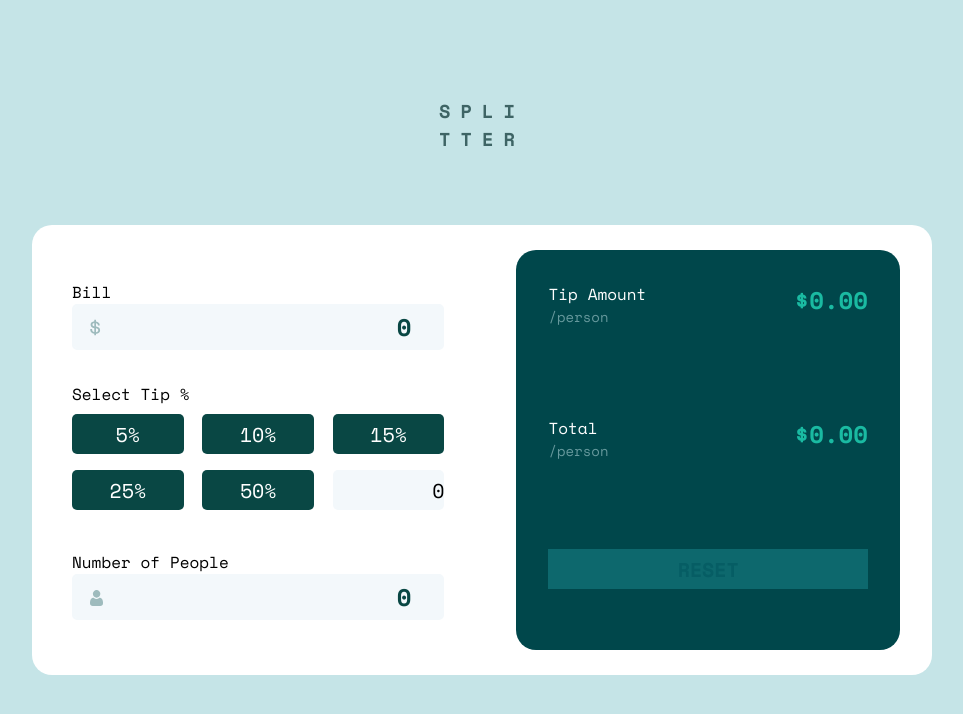
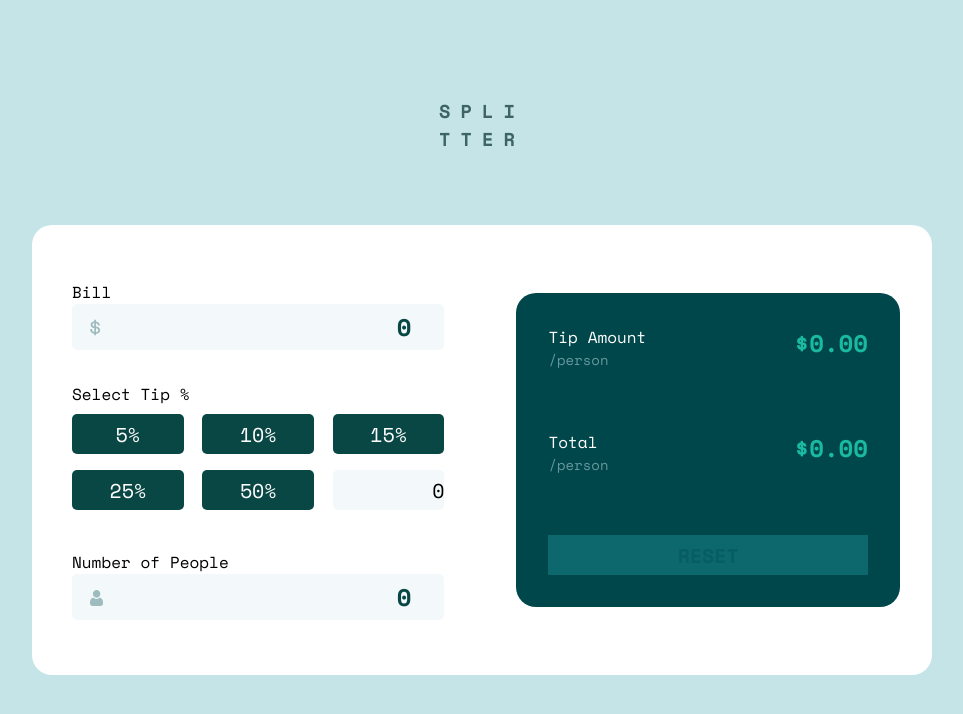
Before and after one commit to chalobonDen/tip-calculator, a React (Create React App) app: page / in a window 1280 px wide. Shown: the top 714 px of the page, without its empty margins (158-1121 px from the left). Built offline with nearby package versions, Linux system fonts and the light colour scheme.

Commit message:
edit card

```diff
--- a/src/App.css
+++ b/src/App.css
@@ -140,7 +140,7 @@ h3 {
   margin: 2rem;
   padding: 2rem;
   color: #fff;
-  height: 50vh;
+  /* height: 50vh; */
 
   display: grid;
   grid-template-columns: 1fr 1fr;
```
